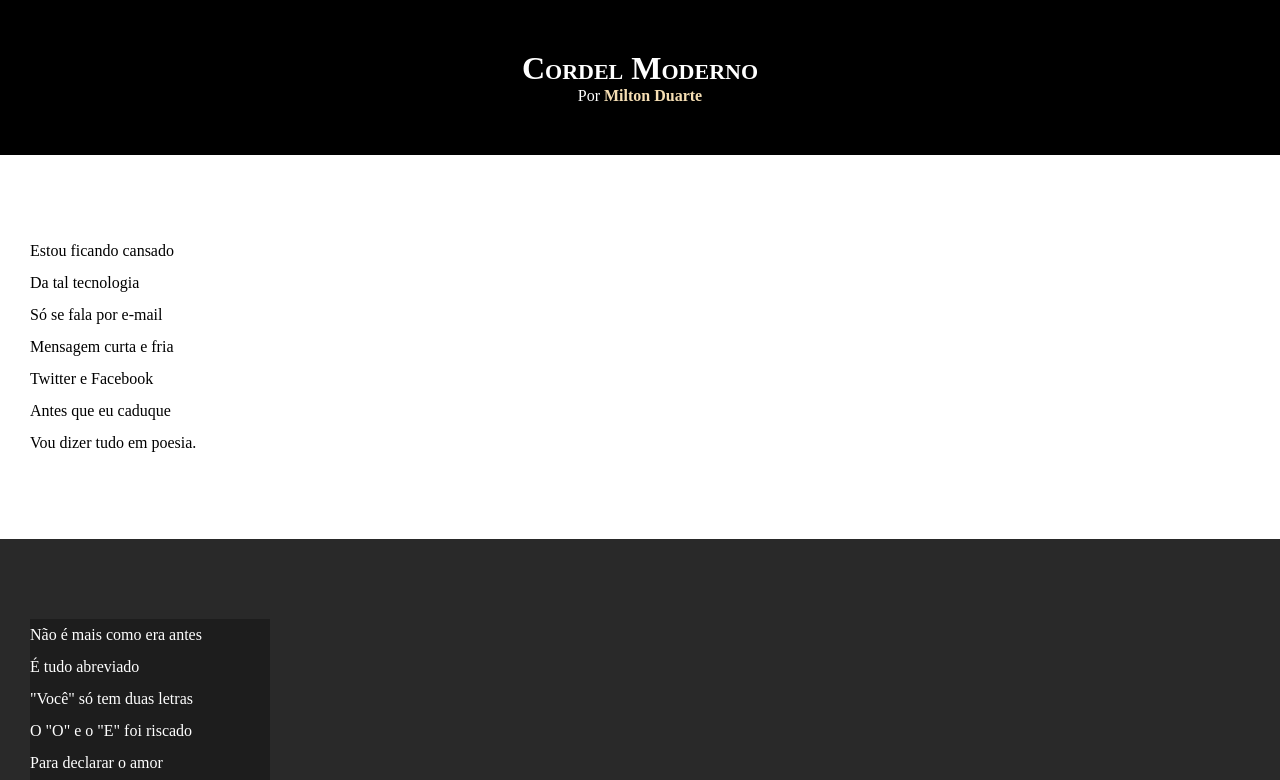
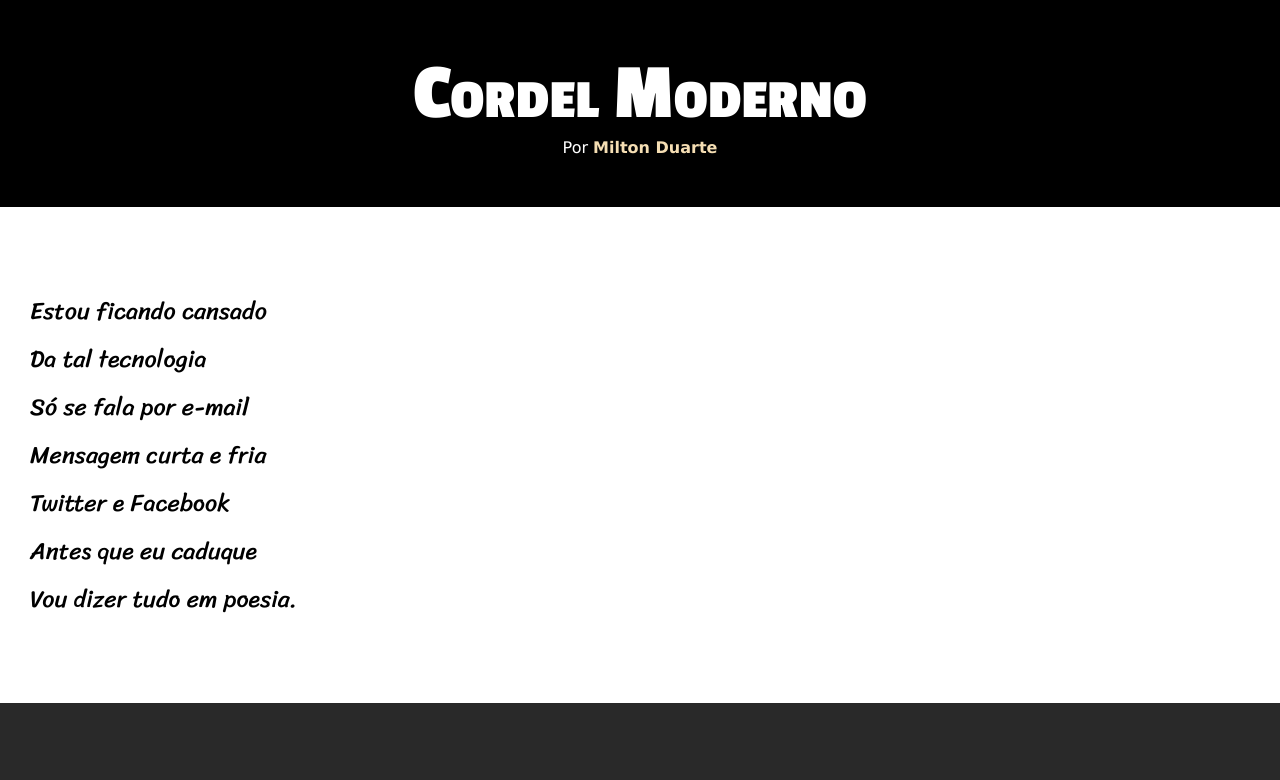
Before and after one commit to Fernando-Eric/html-css, a plain HTML site: page desafios/d12/index.html in a window 1280 px wide. Shown: the top 780 px of the page. Drawn offline with Linux system fonts and the light colour scheme.

Commit message:
atualização

```diff
--- a/desafios/d12/estilo/style.css
+++ b/desafios/d12/estilo/style.css
@@ -1,4 +1,15 @@
 @charset "UTF-8";
+
+
+@import url('https://fonts.googleapis.com/css2?family=Passion+One:wght@400;700;900&display=swap');
+
+@import url('https://fonts.googleapis.com/css2?family=Sriracha&display=swap');
+
+:root {
+    --fonte1: Verdana, Geneva, Tahoma, sans-serif;
+    --fonte2: "Passion One", sans-serif;
+    --fonte3: "Sriracha", cursive;
+}
 
 * {
     margin: 0px;
@@ -7,6 +18,7 @@
 
 html, body {
     min-height: 100%;
+    font-family: var(--fonte1);
 }
 
 header {
@@ -18,6 +30,8 @@ header {
 header h1 {
     padding-top: 50px;
     font-variant: small-caps;
+    font-family: var(--fonte2);
+    font-size: 10vh;
 }
 
 header p {
@@ -39,6 +53,8 @@ section {
     padding-bottom: 10vh;
     line-height: 2em;
     padding-left: 30px;
+    font-family: var(--fonte3);
+    font-size: 1.5em;
 }
 
 section.normal {
@@ -52,7 +68,8 @@ section.imagem {
 }
 
 section.imagem p {
-    width: 240px;
+    display: inline-block;
+    padding: 5px;
     background-color: rgba(0, 0, 0, 0.284);
 }
 
```
